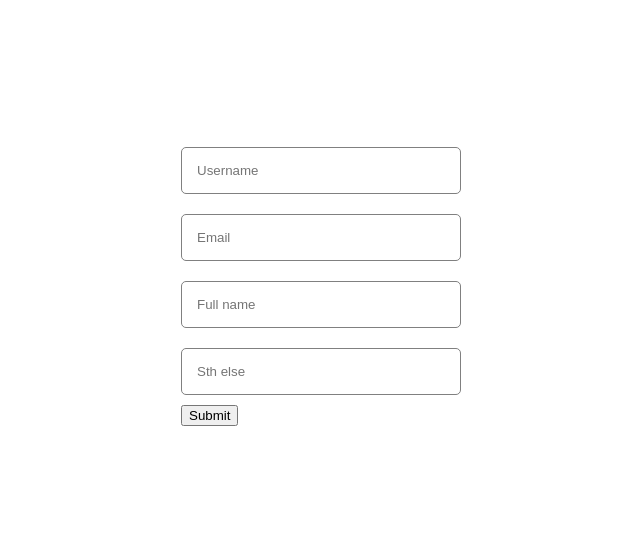
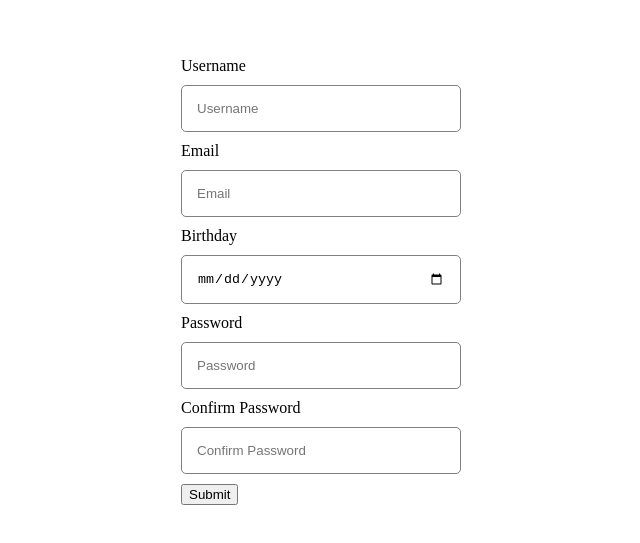
Before and after one commit to JesusLeonChavez/react-form-basic, a React (Create React App) app: page / in a window 1280 px wide. Shown: the part 127-670 px from the top of the page, without its empty margins (319-959 px from the left). Built offline with nearby package versions, Linux system fonts and the light colour scheme.

Commit message:
fix: upgrade inputForm component with values

```diff
--- a/src/App.jsx
+++ b/src/App.jsx
@@ -1,24 +1,88 @@
-import { useRef, useState } from 'react';
+import { useState } from 'react';
 import './app.css';
 import FormInput from './components/formInput/FormInput';
 
 const App = () => {
-  // const [username, setUsername] = useState("")
+  const [values, setValues] = useState({
+    usenarme:"",
+    email:"",
+    birthday:"",
+    password:"",
+    confirmPassword:""
+  })
+
+  const inputs = [
+    {
+      id: 1,
+      name: "username",
+      type: "text",
+      placeholder: "Username",
+      errorMessage:
+        "Username should be 3-16 characters and shouldn't include any special character!",
+      label: "Username",
+      pattern: "^[A-Za-z0-9]{3,16}$",
+      required: true,
+    },
+    {
+      id: 2,
+      name: "email",
+      type: "email",
+      placeholder: "Email",
+      errorMessage: "It should be a valid email address!",
+      label: "Email",
+      required: true,
+    },
+    {
+      id: 3,
+      name: "birthday",
+      type: "date",
+      placeholder: "Birthday",
+      label: "Birthday",
+    },
+    {
+      id: 4,
+      name: "password",
+      type: "password",
+      placeholder: "Password",
+      errorMessage:
+        "Password should be 8-20 characters and include at least 1 letter, 1 number and 1 special character!",
+      label: "Password",
+      pattern: `^(?=.*[0-9])(?=.*[a-zA-Z])(?=.*[!@#$%^&*])[a-zA-Z0-9!@#$%^&*]{8,20}$`,
+      required: true,
+    },
+    {
+      id: 5,
+      name: "confirmPassword",
+      type: "password",
+      placeholder: "Confirm Password",
+      errorMessage: "Passwords don't match!",
+      label: "Confirm Password",
+      pattern: values.password,
+      required: true,
+    },
+  ];
 
   const handleSubmit = (e) => {
     e.preventDefault();
+  }
 
-    const data = new FormData(e.target)
-    console.log(Object.fromEntries(data.entries()))
-  }
+  const onChange = (e) => {
+    setValues({ ...values, [e.target.name]: e.target.value });
+  };
+
+  console.log(values);
 
   return(
     <div className="app">
       <form onSubmit={handleSubmit}>
-        <FormInput name="usename" placeholder="Username"/>
-        <FormInput name="email" placeholder="Email"/>
-        <FormInput name="fullname" placeholder="Full name"/>
-        <FormInput name="sth" placeholder="Sth else"/>
+        {inputs.map((input) => (
+          <FormInput
+            key={input.id}
+            {...input}
+            value={values[input.name]}
+            onChange={onChange}
+          />
+        ))}
         <button>Submit</button>
       </form>
     </div>
--- a/src/components/formInput/FormInput.jsx
+++ b/src/components/formInput/FormInput.jsx
@@ -2,13 +2,14 @@
 import "./formInput.css"
 
 const FormInput = (props) => {
+    const { label, onChange, id, ...inputProps } = props;
+
     return (
         <div className="formInput">
-        {/* <label>UserName</label> */}
+            <label>{label}</label>
             <input
-            name={props.name}
-            placeholder={props.placeholder}
-            // onChange={e => props.setUsername(e.target.value)}
+                {...inputProps}
+                onChange={onChange}
             />
         </div>
     )
```
Lines whose indentation alone changed are shown as unchanged.
